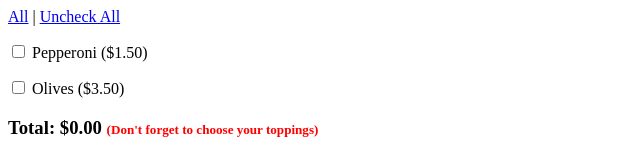
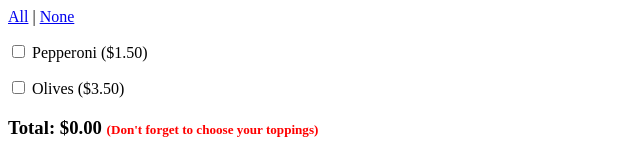
Before and after one commit to tsteelematc/components, an Angular app: page / in a window 1280 px wide. Shown: the top 160 px of the page, without its empty margins (0-640 px from the left). Built offline with nearby package versions, Linux system fonts and the light colour scheme.

Commit message:
Word smithing...

```diff
--- a/src/app/pizza/pizza.component.html
+++ b/src/app/pizza/pizza.component.html
@@ -1,5 +1,5 @@
 <div>
-  <a (click)='checkAll()' href='#'>All</a> | <a (click)='uncheckAll()' href='#'>Uncheck All</a>
+  <a (click)='checkAll()' href='#'>All</a> | <a (click)='uncheckAll()' href='#'>None</a>
   <p *ngFor='let t of availablePizzaToppings'>
     <input type="checkbox" [(ngModel)]='t.checked' (change)='recalculateTotal()'>
     {{ t.name }} ({{ t.price | currency }})
```
